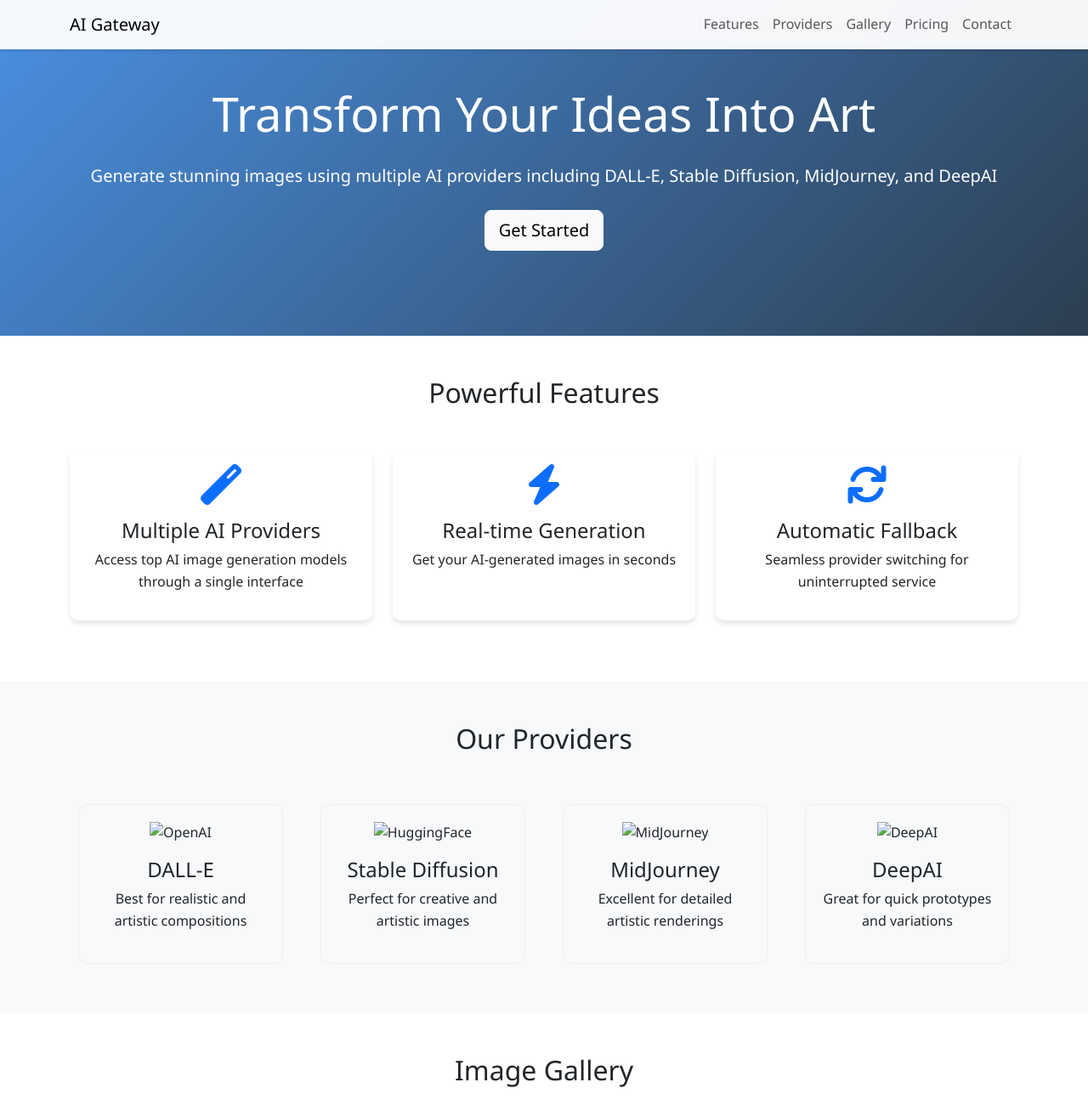
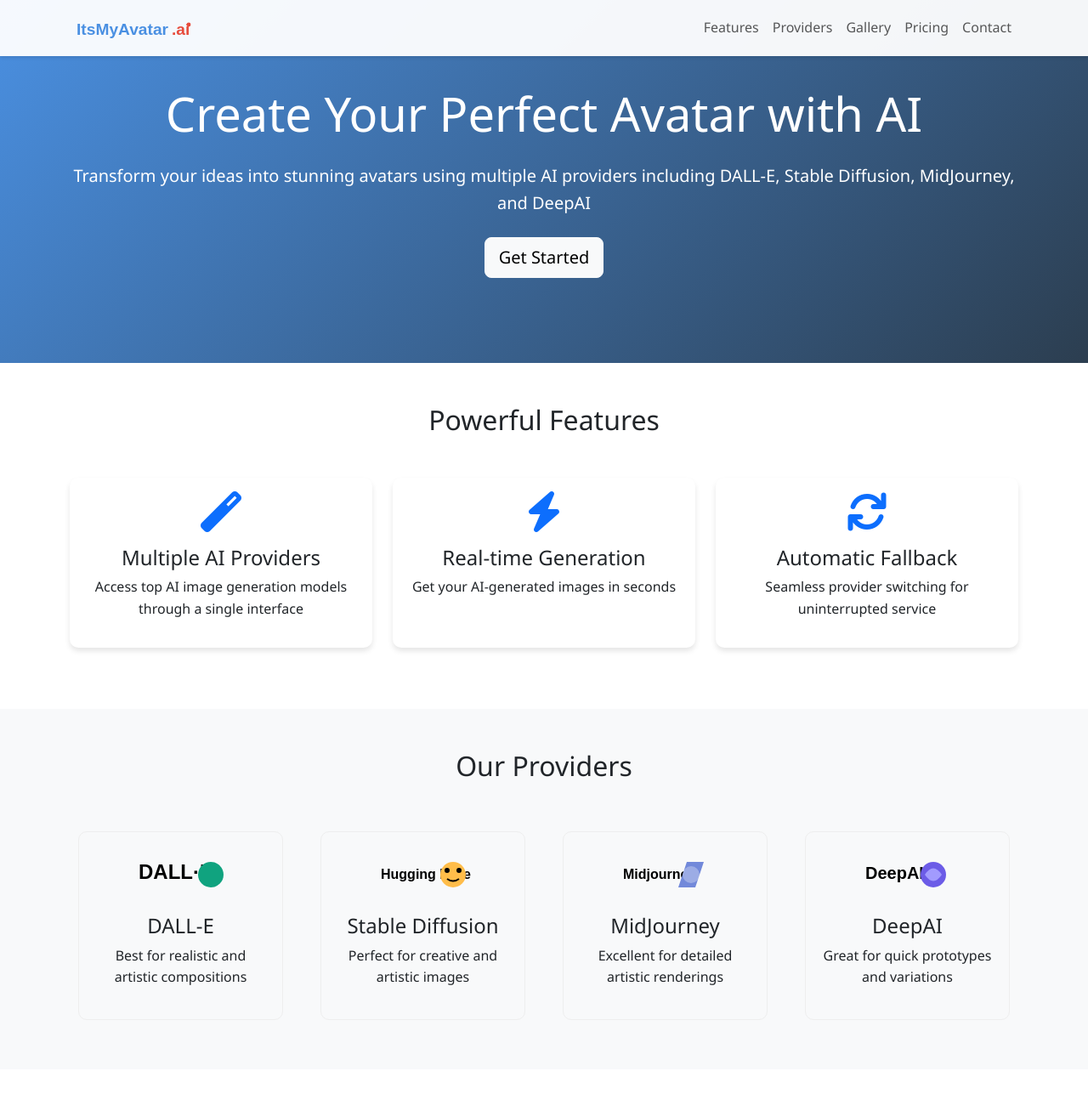
Before and after one commit to vgiri2015/ItsMyAvatar.ai, a website: page index.html in a window 1280 px wide. Shown: the top 1300 px of the page at 85% size. Drawn offline with nearby package versions, Linux system fonts and the light colour scheme.

Commit message:
Rebrand to ItsMyAvatar.ai
- Add custom logo
- Update website name and content
- Add provider logos
- Update hero section messaging

```diff
--- a/index.html
+++ b/index.html
@@ -3,7 +3,7 @@
 <head>
     <meta charset="UTF-8">
     <meta name="viewport" content="width=device-width, initial-scale=1.0">
-    <title>AI Gateway Image Generator - Professional AI Image Generation</title>
+    <title>ItsMyAvatar.ai - Professional AI Image Generation</title>
     <link href="https://cdn.jsdelivr.net/npm/bootstrap@5.3.0/dist/css/bootstrap.min.css" rel="stylesheet">
     <link rel="stylesheet" href="https://cdnjs.cloudflare.com/ajax/libs/font-awesome/6.0.0/css/all.min.css">
     <style>
@@ -92,13 +92,27 @@
         .social-links a:hover {
             color: var(--primary-color);
         }
+
+        .navbar-brand img {
+            height: 40px;
+            margin-right: 10px;
+        }
+
+        .navbar-brand {
+            display: flex;
+            align-items: center;
+            font-weight: bold;
+            color: var(--primary-color) !important;
+        }
     </style>
 </head>
 <body>
     <!-- Navigation -->
     <nav class="navbar navbar-expand-lg navbar-light fixed-top">
         <div class="container">
-            <a class="navbar-brand" href="#">AI Gateway</a>
+            <a class="navbar-brand" href="#">
+                <img src="images/itsmyavatar-logo.svg" alt="ItsMyAvatar.ai Logo">
+            </a>
             <button class="navbar-toggler" type="button" data-bs-toggle="collapse" data-bs-target="#navbarNav">
                 <span class="navbar-toggler-icon"></span>
             </button>
@@ -117,8 +131,8 @@
     <!-- Hero Section -->
     <section class="hero-section">
         <div class="container">
-            <h1 class="display-4 mb-4">Transform Your Ideas Into Art</h1>
-            <p class="lead mb-4">Generate stunning images using multiple AI providers including DALL-E, Stable Diffusion, MidJourney, and DeepAI</p>
+            <h1 class="display-4 mb-4">Create Your Perfect Avatar with AI</h1>
+            <p class="lead mb-4">Transform your ideas into stunning avatars using multiple AI providers including DALL-E, Stable Diffusion, MidJourney, and DeepAI</p>
             <button class="btn btn-light btn-lg">Get Started</button>
         </div>
     </section>
@@ -166,28 +180,28 @@
             <div class="row">
                 <div class="col-lg-3 col-md-6">
                     <div class="provider-card text-center">
-                        <img src="images/openai-logo.png" alt="OpenAI" class="mb-3" style="height: 60px;">
+                        <img src="images/openai-logo.svg" alt="OpenAI" class="mb-3" style="height: 60px;">
                         <h4>DALL-E</h4>
                         <p>Best for realistic and artistic compositions</p>
                     </div>
                 </div>
                 <div class="col-lg-3 col-md-6">
                     <div class="provider-card text-center">
-                        <img src="images/huggingface-logo.png" alt="HuggingFace" class="mb-3" style="height: 60px;">
+                        <img src="images/huggingface-logo.svg" alt="HuggingFace" class="mb-3" style="height: 60px;">
                         <h4>Stable Diffusion</h4>
                         <p>Perfect for creative and artistic images</p>
                     </div>
                 </div>
                 <div class="col-lg-3 col-md-6">
                     <div class="provider-card text-center">
-                        <img src="images/midjourney-logo.png" alt="MidJourney" class="mb-3" style="height: 60px;">
+                        <img src="images/midjourney-logo.svg" alt="MidJourney" class="mb-3" style="height: 60px;">
                         <h4>MidJourney</h4>
                         <p>Excellent for detailed artistic renderings</p>
                     </div>
                 </div>
                 <div class="col-lg-3 col-md-6">
                     <div class="provider-card text-center">
-                        <img src="images/deepai-logo.png" alt="DeepAI" class="mb-3" style="height: 60px;">
+                        <img src="images/deepai-logo.svg" alt="DeepAI" class="mb-3" style="height: 60px;">
                         <h4>DeepAI</h4>
                         <p>Great for quick prototypes and variations</p>
                     </div>
@@ -322,7 +336,7 @@
                 <a href="#"><i class="fab fa-linkedin"></i></a>
                 <a href="#"><i class="fab fa-github"></i></a>
             </div>
-            <p>&copy; 2023 AI Gateway Image Generator. All rights reserved.</p>
+            <p>&copy; 2023 ItsMyAvatar.ai. All rights reserved.</p>
         </div>
     </footer>
 
```
Also changed, not shown: images/deepai-logo.svg (added), images/huggingface-logo.svg (added), images/itsmyavatar-logo.svg (added), images/midjourney-logo.svg (added), images/openai-logo.svg (added).
